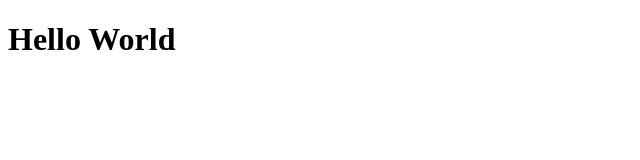
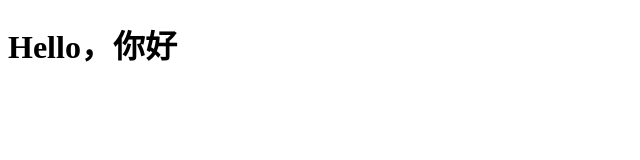
Before and after one commit to fasterbetter/fasterbetter.github.io, a plain HTML site: page index.html in a window 1280 px wide. Shown: the whole page, without its empty margins (0-640 px from the left). Drawn offline with Linux system fonts and the light colour scheme.

Commit message:
Update index.html

```diff
--- a/index.html
+++ b/index.html
@@ -4,6 +4,6 @@
 	<title>Hello World</title>
 </head>
 <body>
-	<h1>Hello World</h1>
+	<h1>Hello，你好</h1>
 </body>
 </html>
```
